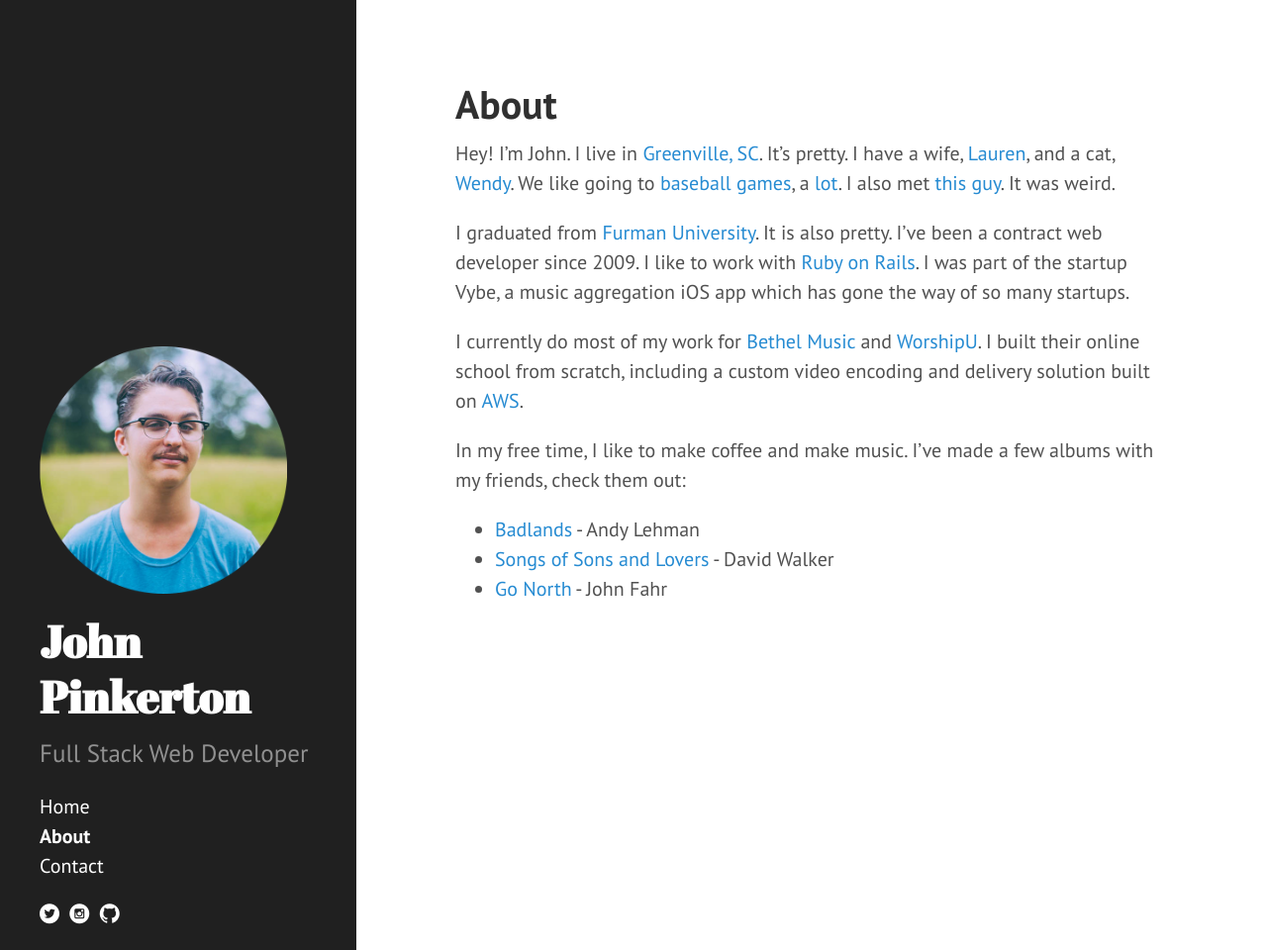
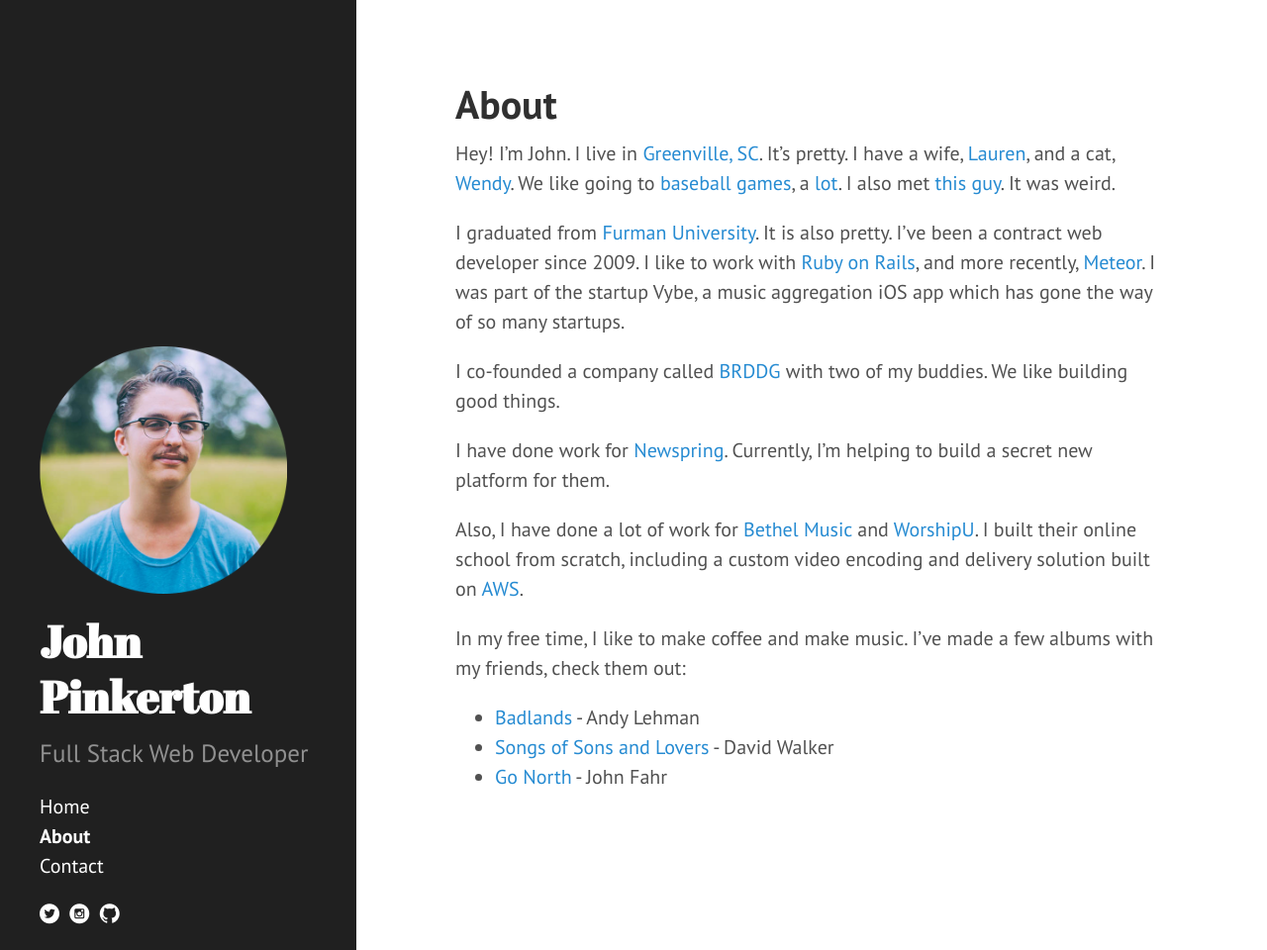
Before and after one commit to johnthepink/johnthepink.github.io, a Jekyll site: the page built from about.md, in a window 1280 px wide and 960 px high. Shown: the whole window at 99% size. Built offline with Jekyll 4.4.1, drawn with Linux system fonts in a browser that asks for light colours; Markdown is read by kramdown in place of the engine named in the settings.

Commit message:
update about page

```diff
--- a/about.md
+++ b/about.md
@@ -5,9 +5,13 @@
 
 Hey! I'm John. I live in [Greenville, SC](http://www.lifeingreenville.com/). It's pretty. I have a wife, [Lauren](http://instagram.com/p/dm7aH2DGSA/), and a cat, [Wendy](http://instagram.com/p/QThppFjGWd/). We like going to [baseball games](http://instagram.com/p/pC3ZHRjGUR/), a [lot](http://instagram.com/p/nTWsfYjGYh/). I also met [this guy](http://instagram.com/p/qXuii-jGbg/). It was weird.
 
-I graduated from [Furman University](http://furman.edu). It is also pretty. I've been a contract web developer since 2009. I like to work with [Ruby on Rails](http://rubyonrails.org/). I was part of the startup Vybe, a music aggregation iOS app which has gone the way of so many startups.
+I graduated from [Furman University](http://furman.edu). It is also pretty. I've been a contract web developer since 2009. I like to work with [Ruby on Rails](http://rubyonrails.org/), and more recently, [Meteor](http://meteor.com). I was part of the startup Vybe, a music aggregation iOS app which has gone the way of so many startups.
 
-I currently do most of my work for [Bethel Music](http://bethelmusic.com) and [WorshipU](http://worshipu.com). I built their online school from scratch, including a custom video encoding and delivery solution built on [AWS](https://aws.amazon.com/).
+I co-founded a company called [BRDDG](http://brddg.co) with two of my buddies. We like building good things.
+
+I have done work for [Newspring](http://newspring.cc). Currently, I'm helping to build a secret new platform for them.
+
+Also, I have done a lot of work for [Bethel Music](http://bethelmusic.com) and [WorshipU](http://worshipu.com). I built their online school from scratch, including a custom video encoding and delivery solution built on [AWS](https://aws.amazon.com/).
 
 In my free time, I like to make coffee and make music. I've made a few albums with my friends, check them out:
 
```
